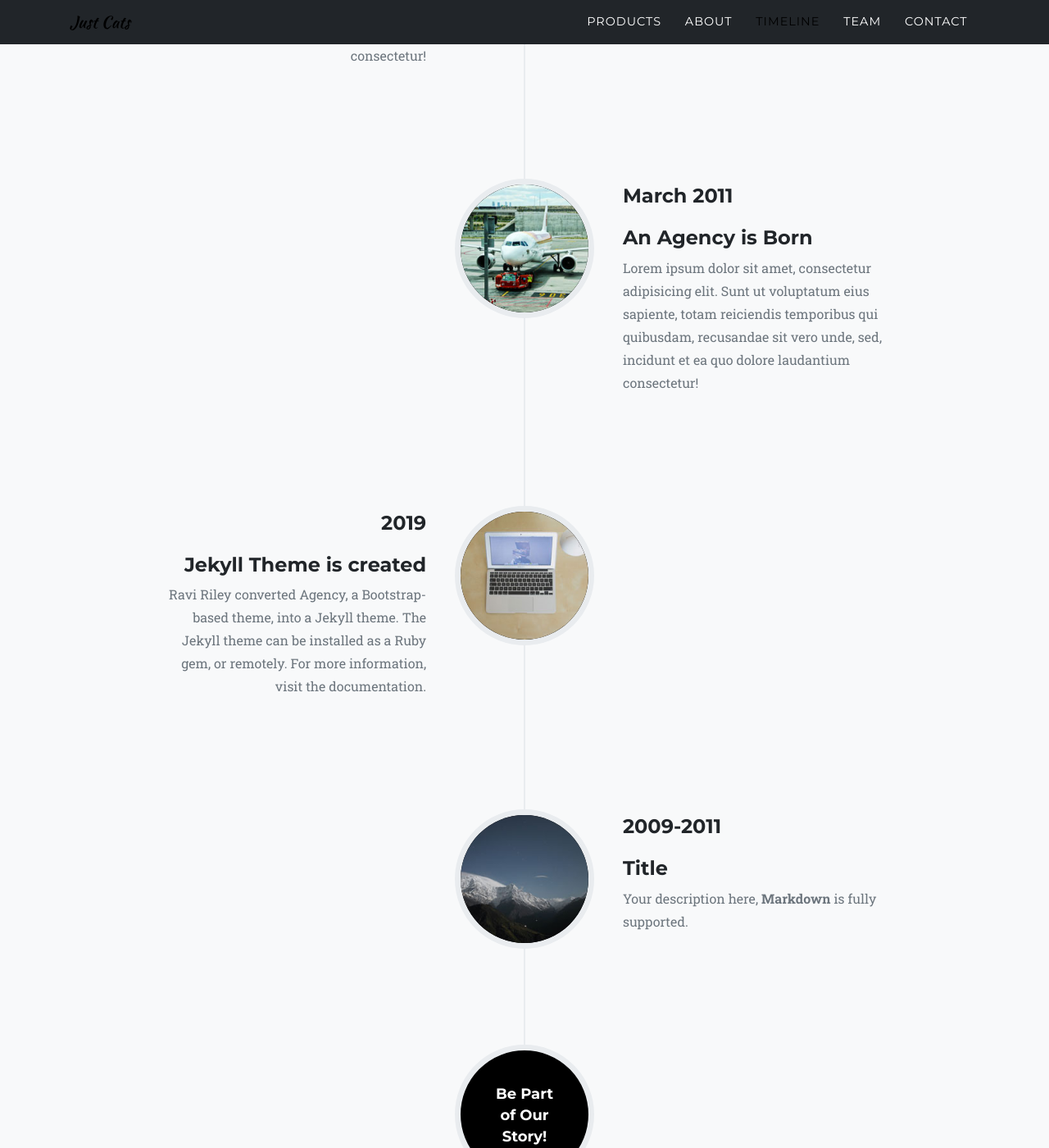
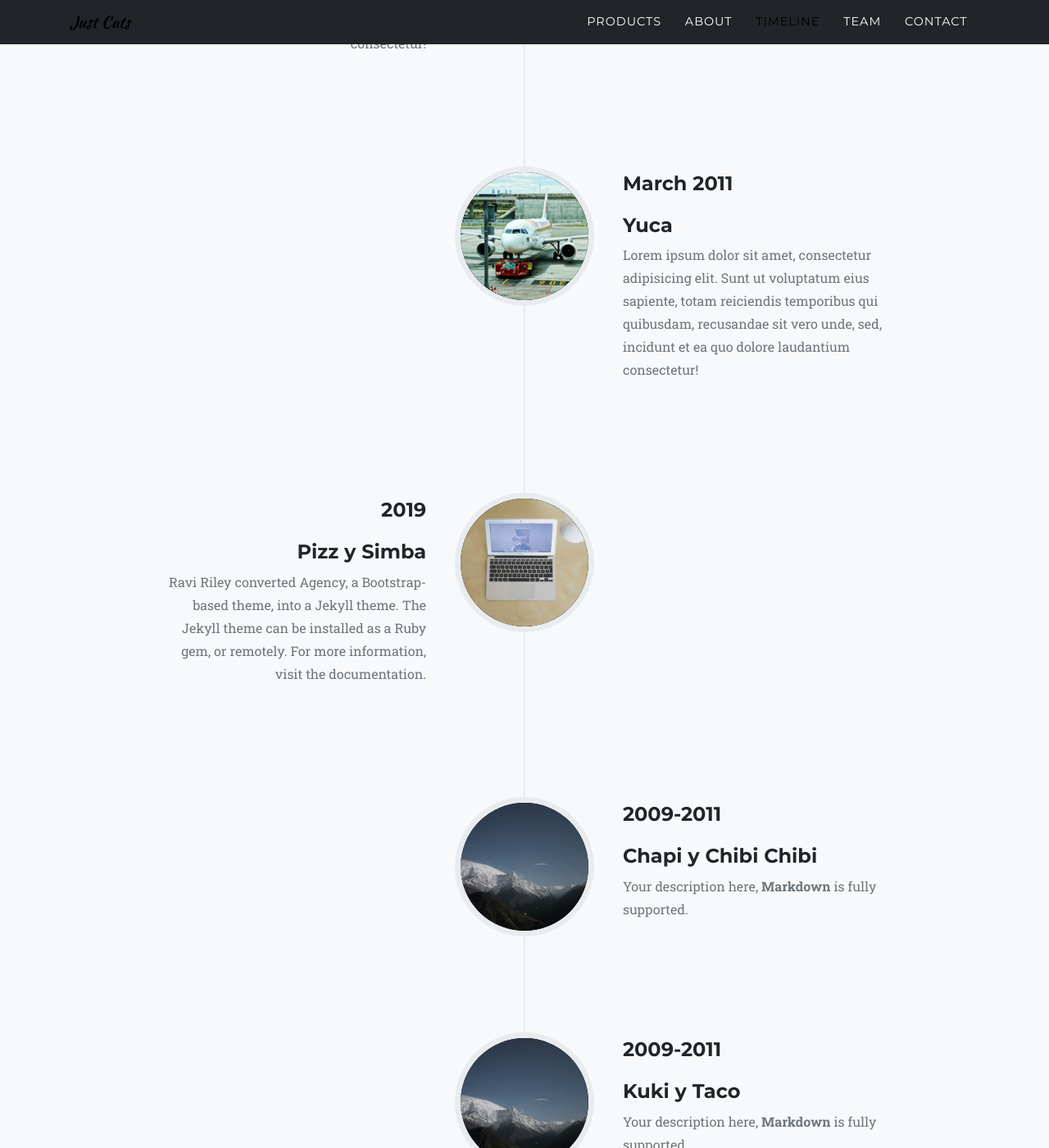
Before and after one commit to Caquita-beep/JustCats, a Jekyll site: the page built from index.md, in a window 1280 px wide and 1400 px high, scrolled down 3016 px. Shown: the whole window at 82% size. Built offline with Jekyll 4.4.1, drawn with Linux system fonts in a browser that asks for light colours; some web fonts are replaced; some of the changed text lies outside the part shown.

Commit message:
Update sitetext.yml

```diff
--- a/_data/sitetext.yml
+++ b/_data/sitetext.yml
@@ -32,8 +32,8 @@ en: &DEFAULT_EN
         icon: fab fa-markdown
 
   portfolio:
-    title: "Portfolio"
-    text: "Lorem ipsum dolor sit amet consectetur."
+    title: "Products"
+    text: ""
     section: portfolio
     closebutton: "Close Project"
 
@@ -44,22 +44,27 @@ en: &DEFAULT_EN
     # left is the default
     #start_align: "left"
     events:
-      - title: "Our Humble Beginnings"
+      - title: "Our Humble Beginnings: Kibi"
         year: "2009-2011"
         desc: "Lorem ipsum dolor sit amet, consectetur adipisicing elit. Sunt ut voluptatum eius sapiente, totam reiciendis temporibus qui quibusdam, recusandae sit vero unde, sed, incidunt et ea quo dolore laudantium consectetur!"
         image: assets/img/timeline/1.jpg
         alt:
-      - title: "An Agency is Born"
+      - title: "Yuca"
         year: "March 2011"
         desc: "Lorem ipsum dolor sit amet, consectetur adipisicing elit. Sunt ut voluptatum eius sapiente, totam reiciendis temporibus qui quibusdam, recusandae sit vero unde, sed, incidunt et ea quo dolore laudantium consectetur!"
         image: assets/img/timeline/2.jpg
         alt:
-      - title: "Jekyll Theme is created"
+      - title: "Pizz y Simba"
         year: "2019"
         desc: "Ravi Riley converted Agency, a Bootstrap-based theme, into a Jekyll theme. The Jekyll theme can be installed as a Ruby gem, or remotely. For more information, visit the documentation."
         image: assets/img/timeline/3.jpg
         alt: image alt text
-      - title: "Title"
+      - title: "Chapi y Chibi Chibi"
+        year: "2009-2011"
+        desc: "Your description here, **Markdown** is fully supported."
+        image: assets/img/timeline/4.jpg
+        alt:
+      - title: "Kuki y Taco"
         year: "2009-2011"
         desc: "Your description here, **Markdown** is fully supported."
         image: assets/img/timeline/4.jpg
```
